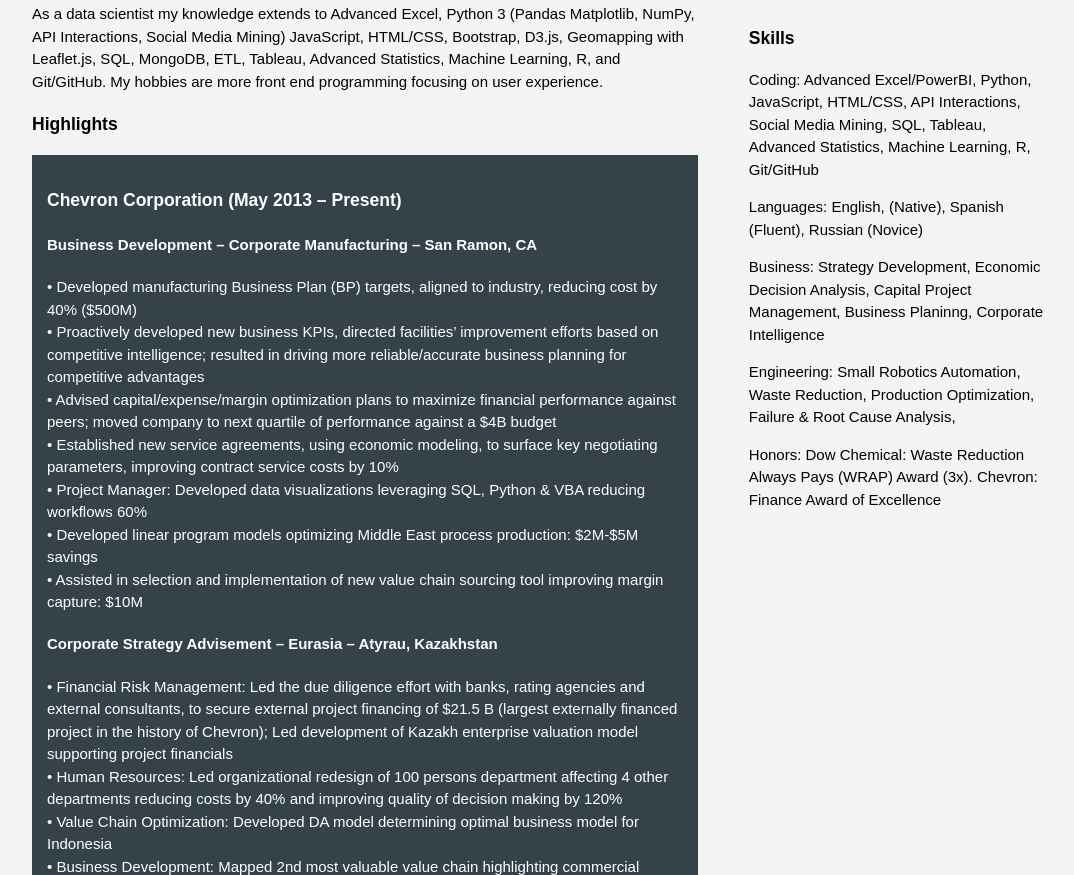
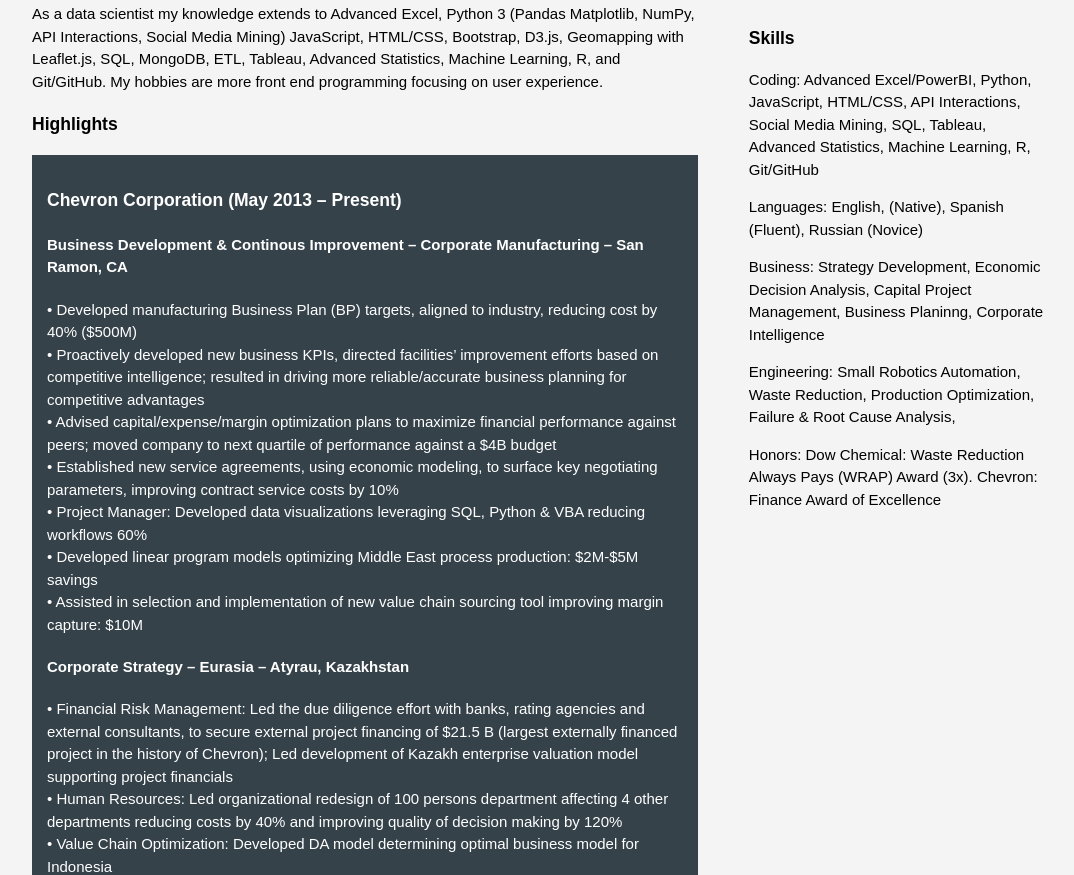
Before and after one commit to jrod188/ucbxDataAnalysis, a plain HTML site: page Resume/about.html in a window 1280 px wide. Shown: the part 521-1396 px from the top of the page, without its empty margins (96-1170 px from the left). Drawn offline with Linux system fonts and the light colour scheme.

Commit message:
format  edits

```diff
--- a/Resume/about.html
+++ b/Resume/about.html
@@ -95,7 +95,7 @@
 
                 <h3><span class="highlight">Chevron Corporation (May 2013 – Present)</span></h3>
 
-                <h4><span class="highlight">Business Development – Corporate Manufacturing – San Ramon, CA</span></h4>
+                <h4><span class="highlight">Business Development & Continous Improvement – Corporate Manufacturing – San Ramon, CA</span></h4>
 
                 <ul>•	Developed manufacturing Business Plan (BP) targets, aligned to industry, reducing cost by 40% ($500M)</ul>
 
@@ -112,7 +112,7 @@
                 <ul>•	Assisted in selection and implementation of new value chain sourcing tool improving margin capture: $10M</ul>
 
 
-                <h4><span class="highlight">Corporate Strategy Advisement – Eurasia – Atyrau, Kazakhstan</span></h4>
+                <h4><span class="highlight">Corporate Strategy – Eurasia – Atyrau, Kazakhstan</span></h4>
 
                 <ul>•	Financial Risk Management: Led the due diligence effort with banks, rating agencies and external consultants, to secure external project financing of $21.5 B (largest externally financed project in the history of Chevron); Led development of Kazakh enterprise valuation model supporting project financials</ul>
 
```
Also changed, not shown: 1 other file.
